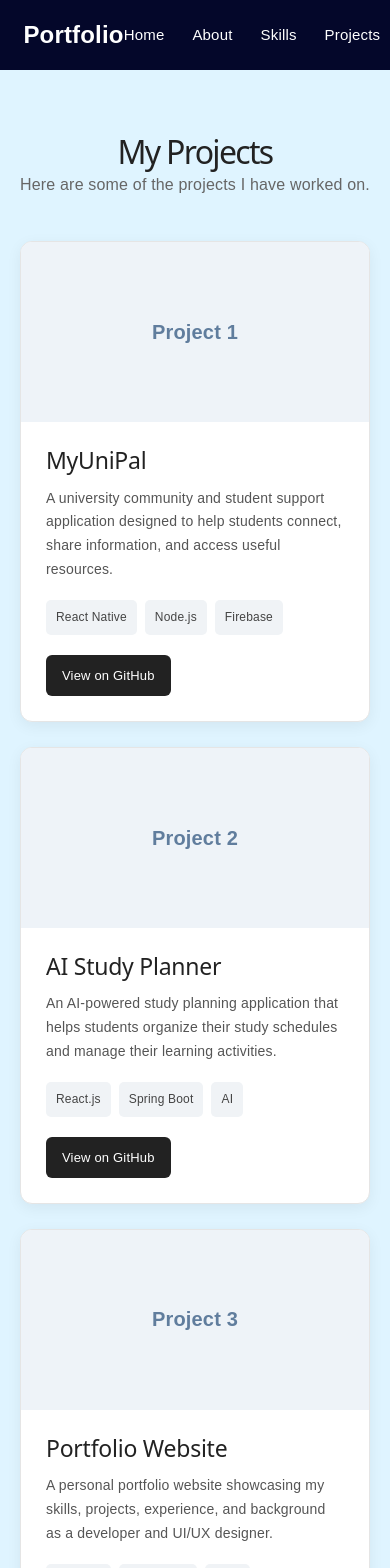
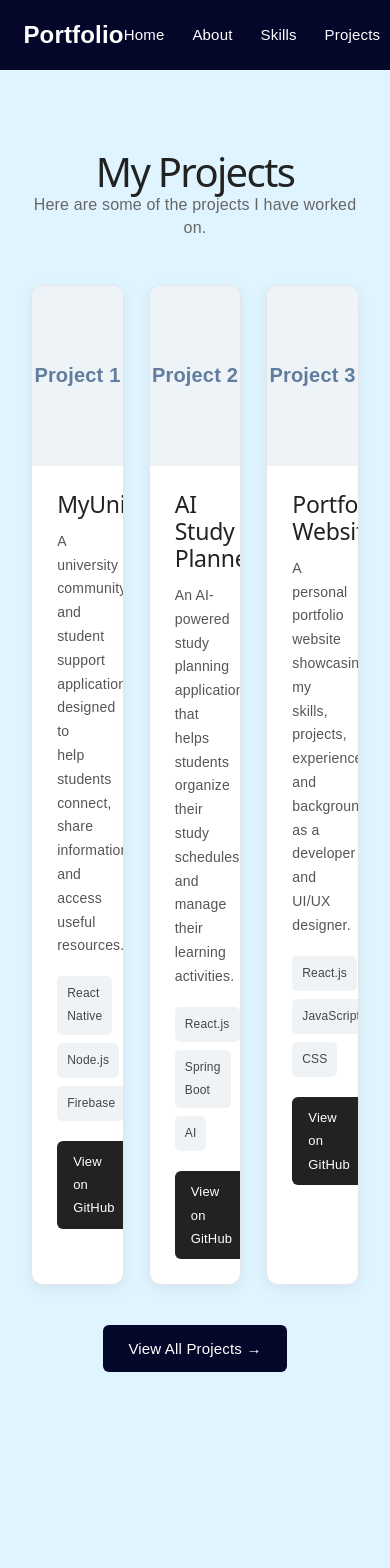
Before and after one commit to ishqafathima/My-Portfolio, a React (Vite) app: page /projects in a window 390 px wide. Shown: the top 1568 px of the page. After the commit the page ends 1442 px from the top, so only its background shows below. Built offline with nearby package versions, Linux system fonts and the light colour scheme.

Commit message:
update portfolio

```diff
--- a/src/sections/Projects/Projects.css
+++ b/src/sections/Projects/Projects.css
@@ -104,40 +104,21 @@
 .view-all-projects {
   text-align: center;
   margin-top: 40px;
-  margin-bottom: 20px;
 }
 
 .view-all-projects a {
-  color: #5063c9;
-  font-size: 17px;
-  font-weight: 600;
+  display: inline-block;
+  padding: 12px 25px;
+  background-color: #04072a;
+  color: white;
   text-decoration: none;
+  border-radius: 6px;
+  font-size: 15px;
+  font-weight: 500;
   transition: 0.3s ease;
 }
 
 .view-all-projects a:hover {
-  color: #04072a;
-  text-decoration: underline;
+  background-color: #5063c9;
+  color: white;
 }
-
-/* Responsive */
-
-@media (max-width: 900px) {
-  .projects-grid {
-    grid-template-columns: repeat(2, 1fr);
-  }
-}
-
-@media (max-width: 600px) {
-  .projects {
-    padding: 50px 20px;
-  }
-
-  .projects-grid {
-    grid-template-columns: 1fr;
-  }
-
-  .projects-content h1 {
-    font-size: 32px;
-  }
-}
```
Also changed, not shown: src/sections/Projects/Projects.jsx (indentation only).
